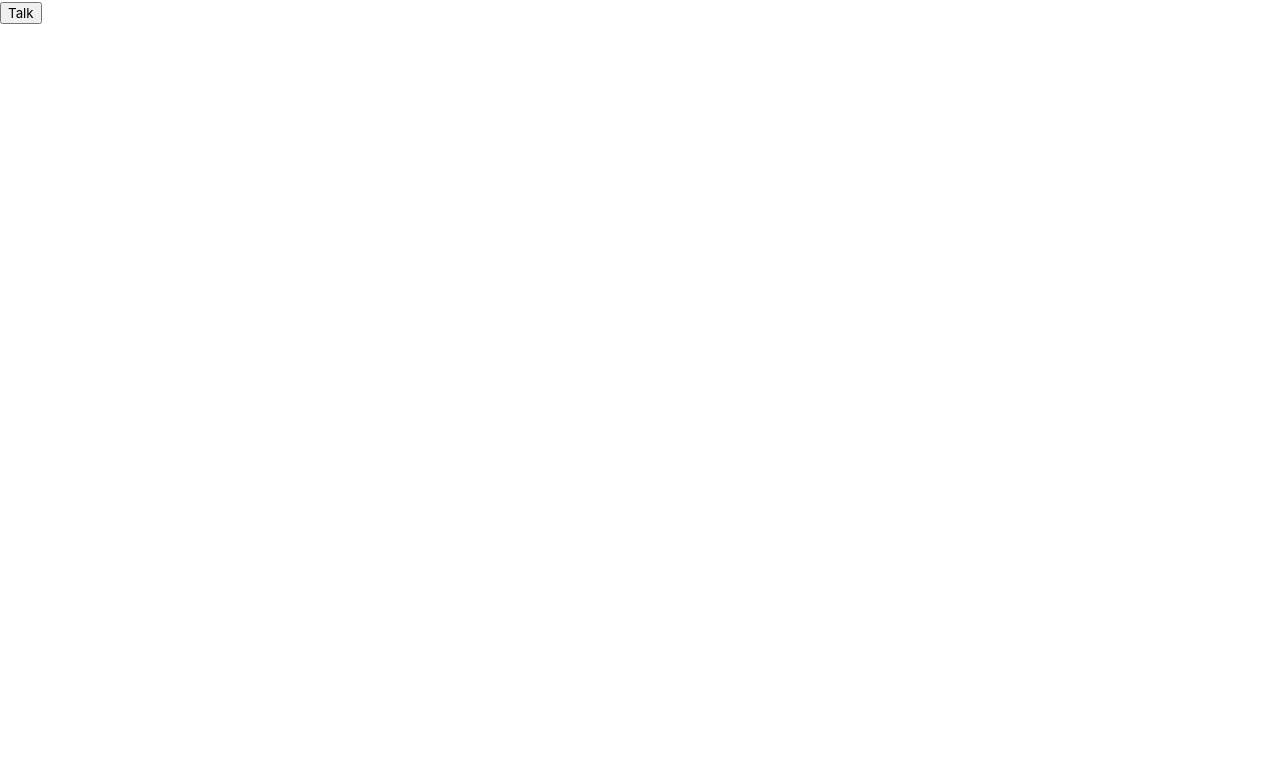
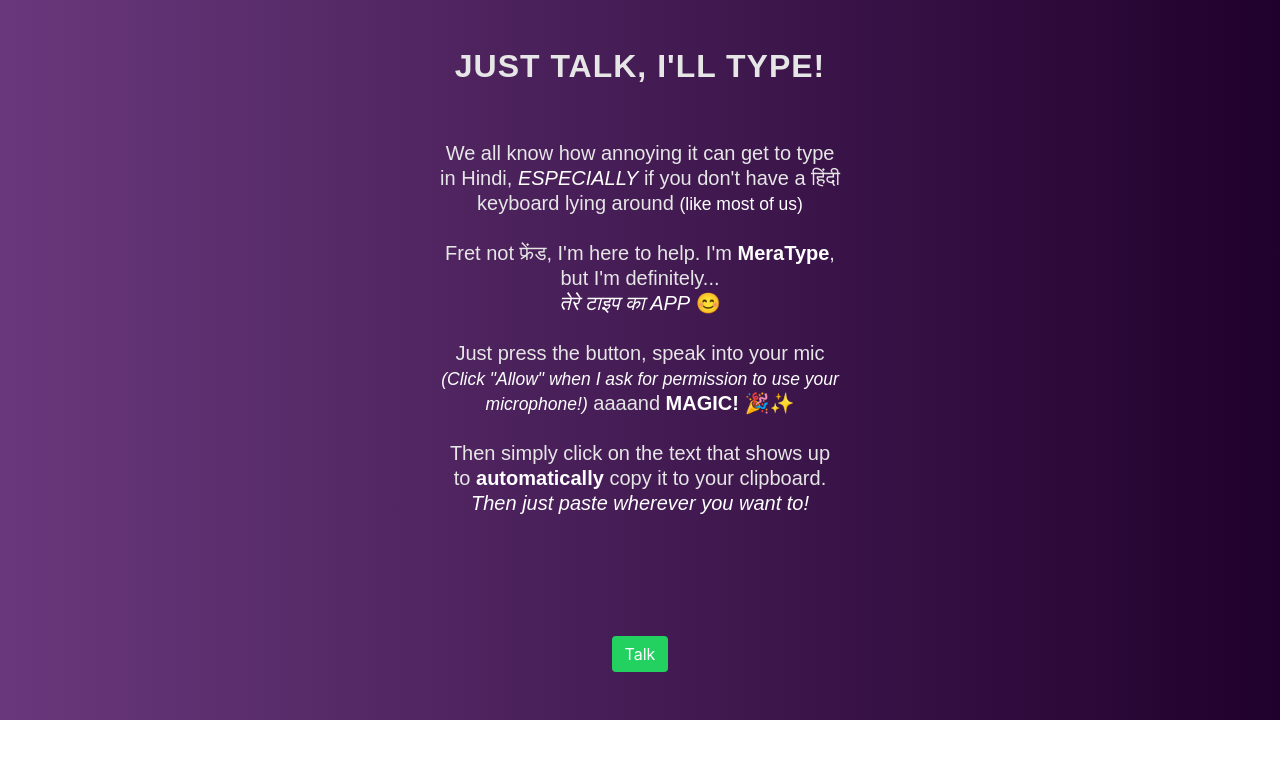
Before and after one commit to bhargavaman/meraType, a website: page index.html in a window 1280 px wide. Drawn offline with nearby package versions, Linux system fonts and the light colour scheme.

Commit message:
Looks pretty now!

```diff
--- a/index.html
+++ b/index.html
@@ -9,10 +9,48 @@
       rel="stylesheet"
       href="https://cdnjs.cloudflare.com/ajax/libs/bulma/0.7.5/css/bulma.min.css"
     />
+    <link rel="stylesheet" href="style.css" />
   </head>
   <body>
-    <button class="talk">Talk</button>
-    <h3 class="content"></h3>
+    <section class="section">
+      <div class="container">
+        <div class="heading">
+          <h1 class="title">Just talk, I'll type!</h1>
+          <br /><br />
+        </div>
+        <div class="paragraph">
+          <p class="subtitle">
+            We all know how annoying it can get to type in Hindi,
+            <em>ESPECIALLY</em> if you don't have a हिंदी keyboard lying around
+            <small>(like most of us)</small><br />
+            <br />
+            Fret not फ्रेंड, I'm here to help. I'm <strong>MeraType</strong>,
+            but I'm definitely...<br />
+            <em>तेरे टाइप का APP</em> 😊<br />
+            <br />
+            Just press the button, speak into your mic
+            <em>
+              <small>(Click "Allow" when I ask for permission to use your microphone!)</small>
+            </em>
+            aaaand <strong>MAGIC!</strong> 🎉✨ <br />
+            <br />
+            Then simply click on the text that shows up to
+            <strong>automatically</strong> copy it to your clipboard.
+            <em>
+              Then just paste wherever you want to!
+            </em>
+          </p>
+        </div>
+      </div>
+    </section>
+
+    <section class="section">
+      <div class="container is-fluid">
+        <div class="heading">
+          <h2 class="content"></h2>
+          <button class="talk button is-success">Talk</button>
+      </div>
+    </section>
 
     <script src="talk.js"></script>
   </body>
--- /dev/null
+++ b/style.css
@@ -0,0 +1,69 @@
+* {
+  font-family: "Poppins", sans-serif;
+  color: #fff;
+  margin: 0px;
+  padding: 0px;
+  box-sizing: border-box;
+}
+
+body {
+  height: -webkit-fill-available;
+  background: #20002c; /* fallback for old browsers */
+  background: -webkit-linear-gradient(
+    to right,
+    #7d4992,
+    #20002c
+  ); /* Chrome 10-25, Safari 5.1-6 */
+  background: linear-gradient(
+    to right,
+    #69387c,
+    #20002c
+  ); /* W3C, IE 10+/ Edge, Firefox 16+, Chrome 26+, Opera 12+, Safari 7+ */
+}
+
+.heading {
+  max-width: 25rem;
+  margin: auto;
+}
+
+section {
+  align-content: center;
+  text-align: center;
+}
+
+.paragraph {
+  margin: auto;
+  align-content: center;
+  text-align: center;
+  max-width: 25rem;
+}
+
+.content {
+  color: #fff;
+  max-width: 25rem;
+  display: block;
+  margin: auto;
+  font-size: 5em;
+}
+
+.talk {
+  display: block;
+  margin-left: auto;
+  margin-right: auto;
+}
+
+.title {
+  color: rgb(230, 230, 230);
+}
+
+.subtitle {
+  color: rgb(230, 230, 230);
+}
+
+.title strong {
+  color: #fff;
+}
+
+.subtitle strong {
+  color: #fff;
+}
```
